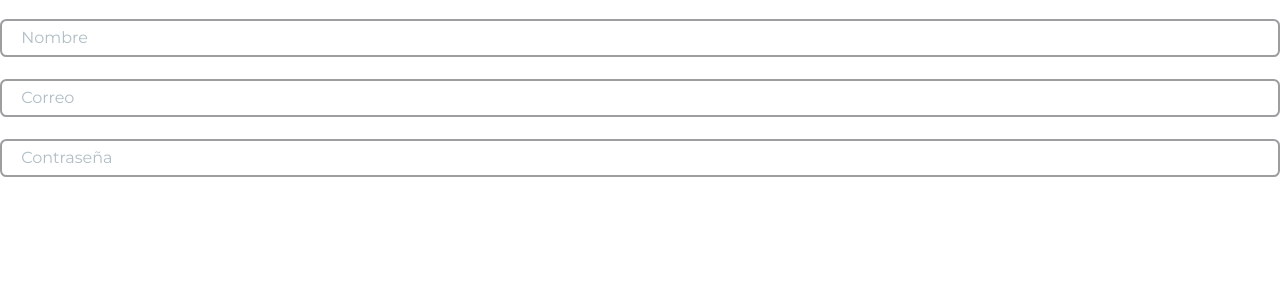
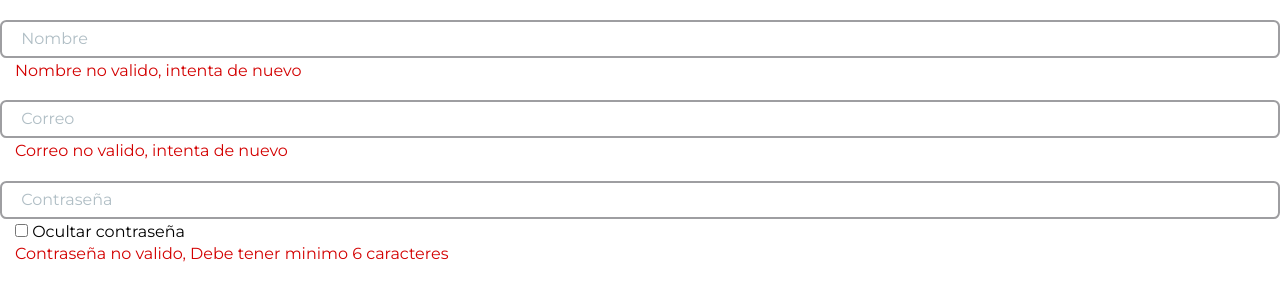
Before and after one commit to Anakraken/Byal_Front, a React (Vite) app: page /register in a window 1280 px wide. Shown: the top 300 px of the page. Built offline with nearby package versions, Linux system fonts and the light colour scheme.

Commit message:
checkbox component done

```diff
--- /dev/null
+++ b/src/components/Inputs/CheckBox.tsx
@@ -0,0 +1,27 @@
+type CheckBoxProps = {
+  onChange: (e: React.ChangeEvent<HTMLInputElement>) => void;
+  label: string;
+}
+
+  export const CheckBox = ({onChange, label }:CheckBoxProps) => {
+    const formattedName = label.replace(/\s+/g, "_").toLowerCase();
+
+    return(
+      <div className="checkbox">
+      <input
+      type='checkbox'
+      onChange={onChange}
+      id={formattedName }
+      onKeyDown={(e) => {
+        if (e.key === "Enter" || e.key === " ") { // 🔥 Detecta Enter o Space
+          e.preventDefault(); // 🚫 Evita que el formulario se envíe
+          e.currentTarget.click(); // 🔥 Simula un clic en el checkbox
+        }
+      }}
+      />
+      <label htmlFor={formattedName }>
+      { " " + label}
+      </label>
+    </div>
+    );
+  };
--- a/src/components/Inputs/InputStyles.styles.ts
+++ b/src/components/Inputs/InputStyles.styles.ts
@@ -1,4 +1,5 @@
 import styled from "styled-components";
+import { colors } from "../../lib/Theme";
 
 type InputContainerProps = {
   error?: string;
@@ -29,13 +30,14 @@ export const InputContainer = styled.div<InputContainerProps>`
 );
 
   width: 100%;
-  height: ${({ error }) => (!!error && error === 'true' ? "78px" : "60px")};
+  height: ${({ error }) => (!!error && error === 'true' ? "80px" : "60px")};
   display: flex;
   flex-direction: column;
   justify-content: end;
 
   .error {
     padding-left: 15px;
+    color: ${colors.error};
   }
 
   .input {
@@ -108,3 +110,12 @@ export const InputContainer = styled.div<InputContainerProps>`
       z-index 0ms;
   }
 `;
+
+export const InputPasswordContainer = styled(InputContainer)`
+  height: ${({ error }) => (!!error && error === 'true' ? "103px" : "83px")};
+
+  .checkbox {
+    padding-left: 15px;
+    margin-bottom: 3px;
+  }
+`;
--- a/src/components/Inputs/index.tsx
+++ b/src/components/Inputs/index.tsx
@@ -1,8 +1,11 @@
-import React from "react";
-import { InputContainer } from "./InputStyles.styles";
+import React, {useState} from "react";
+import { InputContainer, InputPasswordContainer } from "./InputStyles.styles";
+import { CheckBox } from "./CheckBox";
+
+type InputTypes = 'text' | 'password' | 'email';
 
 type InputProps = {
-  type?: string;
+  type?: InputTypes;
   onChange: (e: React.ChangeEvent<HTMLInputElement>) => void;
   value: string | number;
   name: string;
@@ -18,9 +21,44 @@ export const Input = ({
   onChange,
   message,
   error,
-  label
+  label,
 }:InputProps) => {
   const formattedName = name.replace(/\s+/g, "_").toLowerCase();
+  const [inputType, setInputType] = useState('text');
+
+  const handleShow = () => {
+    const setType =  inputType === 'text' ? 'password' : 'text';
+    setInputType(setType);
+  }
+
+  if(!!type && type === 'password') return (
+    <InputPasswordContainer error={error?.toString()}>
+    <div className='input'>
+      <input
+      id={formattedName}
+      type={inputType}
+      name={name}
+      value={value || ""}
+      placeholder={label?.toString()}
+      onChange={onChange}
+      className='input_text'
+      />
+      <label
+      htmlFor={formattedName}
+      className='input_label'
+      >
+         <label>{label}</label>
+      </label>
+    </div>
+
+    <CheckBox
+    onChange={handleShow}
+    label={inputType === 'password' ? 'Mostrar contraseña' : 'Ocultar contraseña'}
+    />
+
+    {!!error && <p className='error'>{message}</p>}
+  </InputPasswordContainer>
+  );
 
   return (
   <InputContainer error={error?.toString()}>
@@ -44,5 +82,5 @@ export const Input = ({
 
     {!!error && <p className='error'>{message}</p>}
   </InputContainer>
-)
+  )
 };
--- a/src/lib/Theme.ts
+++ b/src/lib/Theme.ts
@@ -3,13 +3,11 @@ export const colors = {
   shadow: '#3432c768',
   inactive: '#E5E4F8',
   overlay: '#AEADE9',
-  border: '#323232'
+  border: '#323232',
+  error: '#D30000',
+  success: '#46CB18',
+  warning: '#FFDE21'
 }
-
-// D30000 rojo
-// 46CB18 verde
-// 3432C7 primario
-// FFDE21 amarillo
 
 const size = {
   mobileXS: '281px',
--- a/src/pages/RegisterPage.tsx
+++ b/src/pages/RegisterPage.tsx
@@ -24,8 +24,8 @@ export const RegisterPage = () => {
       name='username'
       value={dataInput.username}
       onChange={handleInput}
-      // error={true}
-      // message={'Nombre no valido, intenta de nuevo'}
+      error={true}
+      message={'Nombre no valido, intenta de nuevo'}
       />
       <Input
       type="email"
@@ -33,17 +33,17 @@ export const RegisterPage = () => {
       name='email'
       value={dataInput.email}
       onChange={handleInput}
-      // error={false}
-      // message={'Correo no valido, intenta de nuevo'}
+      error={true}
+      message={'Correo no valido, intenta de nuevo'}
       />
-      <Input
+     <Input
       type="password"
       label='Contraseña'
       name='password'
       value={dataInput.password}
       onChange={handleInput}
-      // error={false}
-      // message={'Contraseña no valido, Debe tener minimo 6 caracteres'}
+      error={true}
+      message={'Contraseña no valido, Debe tener minimo 6 caracteres'}
       />
       </form>
     </div>
```
